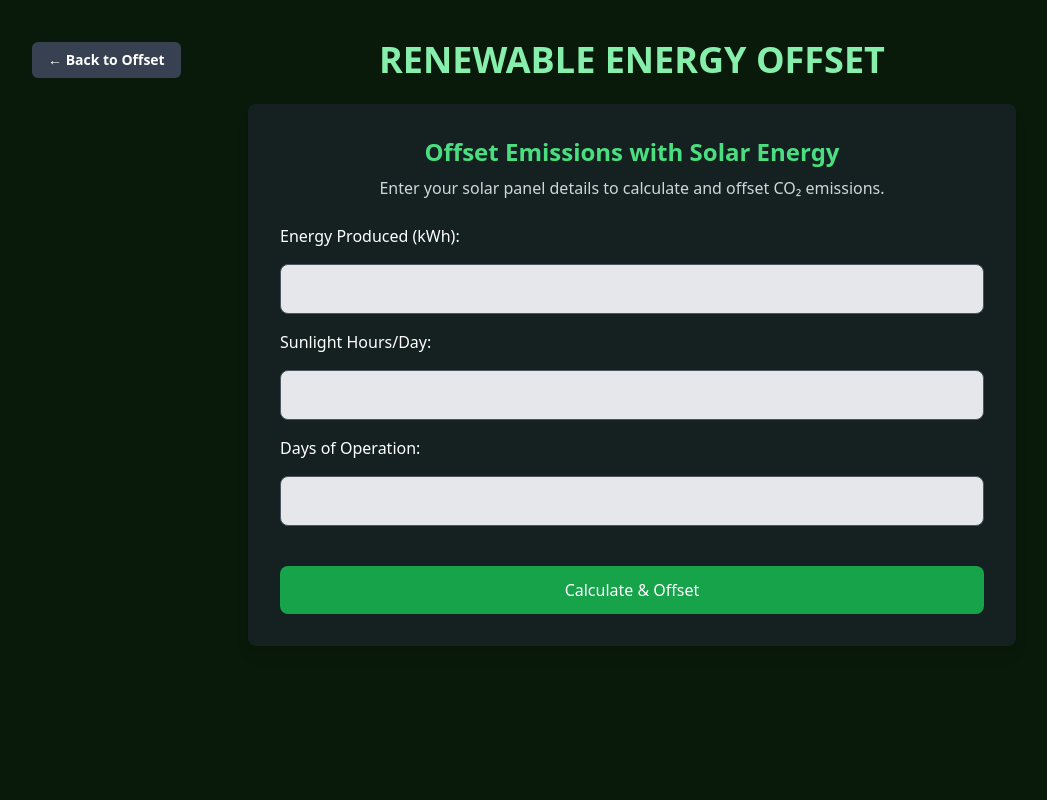
After one commit to neharamiah/evera, a Flask app: page /offset/renewable in a window 1280 px wide. The commit adds this page. Shown: the whole page, without its empty margins (8-1055 px from the left). Run offline with Flask 3, Linux system fonts and the light colour scheme; a user stored in the database is signed in; some libraries are stand-ins or nearby versions.

Commit message:
added renewable offset method

```diff
--- a/app.py
+++ b/app.py
@@ -223,6 +223,40 @@ def offset_emissions():
                            progress=progress)
 
 
+# renewable energy offset
+@app.route('/offset/renewable', methods=['GET', 'POST'])
+@login_required
+def offset_renewable():
+    if request.method == 'POST':
+        try:
+
+            kwh = float(request.form.get('kwh'))
+            sunlight_hours = float(request.form.get('sunlight_hours'))
+            days_run = int(request.form.get('days_run'))
+
+            emission_factor = 850
+
+
+            total_energy = kwh * sunlight_hours * days_run
+            offset_amount = round(total_energy * emission_factor, 2)
+
+
+            new_offset = Offset(user_id=current_user.id, category='Renewable Energy', amount=offset_amount)
+            db.session.add(new_offset)
+            db.session.commit()
+
+
+            current_user.update_emission_and_score()
+
+            flash(f'Success! You offset {offset_amount} g of CO₂ from renewable energy.', 'success')
+            return redirect(url_for('offset_emissions'))
+
+        except (ValueError, TypeError):
+            flash('Invalid input. Please enter valid numbers for kWh, sunlight hours, and days.', 'error')
+
+    return render_template('offset_renewable.html')
+
+
 #certifications route
 @app.route("/certifications")
 def certifications_page():
--- a/templates/offset-emissions.html
+++ b/templates/offset-emissions.html
@@ -39,8 +39,8 @@
         <div class="bg-gray-800 bg-opacity-50 rounded-lg p-6 shadow-md flex flex-col justify-between h-56">
             <h3 class="text-xl font-semibold text-green-400">Renewable Energy</h3>
             <p class="text-md mt-3">Offset CO₂ by investing in renewable energy (solar, wind).</p>
-            <a href="/offset/renewable" class="mt-auto bg-gray-500 text-white py-3 px-5 rounded w-full text-center font-medium cursor-not-allowed">
-                Coming Soon
+            <a href="/offset/renewable" class="mt-auto bg-green-600 hover:bg-green-500 text-white py-3 px-5 rounded w-full text-center font-medium">
+                Offset Now
             </a>
         </div>
 
--- /dev/null
+++ b/templates/offset_renewable.html
@@ -0,0 +1,47 @@
+<!DOCTYPE html>
+<html lang="en">
+
+<head>
+    <meta charset="UTF-8">
+    <meta name="viewport" content="width=device-width, initial-scale=1.0">
+    <title>Renewable Energy Offset</title>
+    <script src="https://cdn.tailwindcss.com"></script>
+</head>
+
+<body class="bg-[#0a1a0a] text-white flex flex-col items-center p-10 min-h-screen">
+
+    <div class="w-full max-w-5xl flex items-center mb-6">
+        <a href="{{ url_for('offset_emissions') }}" class="bg-gray-700 text-white font-bold px-4 py-2 rounded-md hover:bg-gray-900 transition text-sm absolute left-0 ml-10">
+            ← Back to Offset
+        </a>
+        <h1 class="text-4xl font-bold text-green-300 uppercase mx-auto">Renewable Energy Offset</h1>
+    </div>
+
+    <div class="bg-gray-800 bg-opacity-50 p-8 rounded-lg shadow-lg w-full max-w-3xl">
+        <h2 class="text-2xl font-semibold text-green-400 mb-2 text-center"> Offset Emissions with Solar Energy</h2>
+        <p class="text-md text-gray-300 text-center mb-6">
+            Enter your solar panel details to calculate and offset CO₂ emissions.
+        </p>
+
+        <form method="POST" action="{{ url_for('offset_renewable') }}" class="flex flex-col gap-4">
+            <label class="font-medium">Energy Produced (kWh):</label>
+            <input type="number" name="kwh" id="kwh" step="0.01" required
+                class="p-3 text-gray-900 rounded-lg border border-gray-600 bg-gray-200 focus:outline-none focus:ring-2 focus:ring-green-500">
+
+            <label class="font-medium">Sunlight Hours/Day:</label>
+            <input type="number" name="sunlight_hours" id="sunlight_hours" step="0.1" required
+                class="p-3 text-gray-900 rounded-lg border border-gray-600 bg-gray-200 focus:outline-none focus:ring-2 focus:ring-green-500">
+
+            <label class="font-medium">Days of Operation:</label>
+            <input type="number" name="days_run" id="days_run" required
+                class="p-3 text-gray-900 rounded-lg border border-gray-600 bg-gray-200 focus:outline-none focus:ring-2 focus:ring-green-500">
+
+            <button type="submit"
+                class="mt-6 bg-green-600 hover:bg-green-500 text-white py-3 px-6 rounded-lg font-medium transition">
+                Calculate & Offset
+            </button>
+        </form>
+    </div>
+</body>
+
+</html>
```
Also changed, not shown: instance/users.db.
